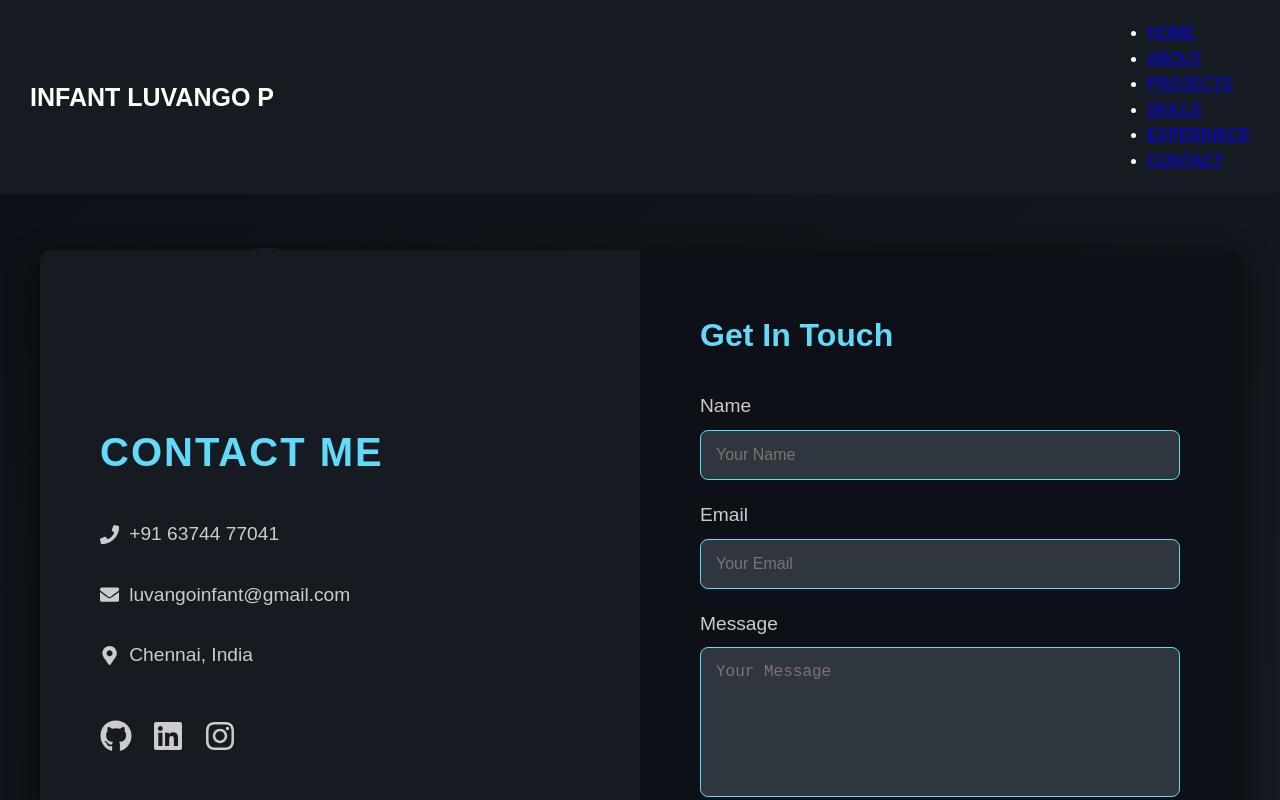
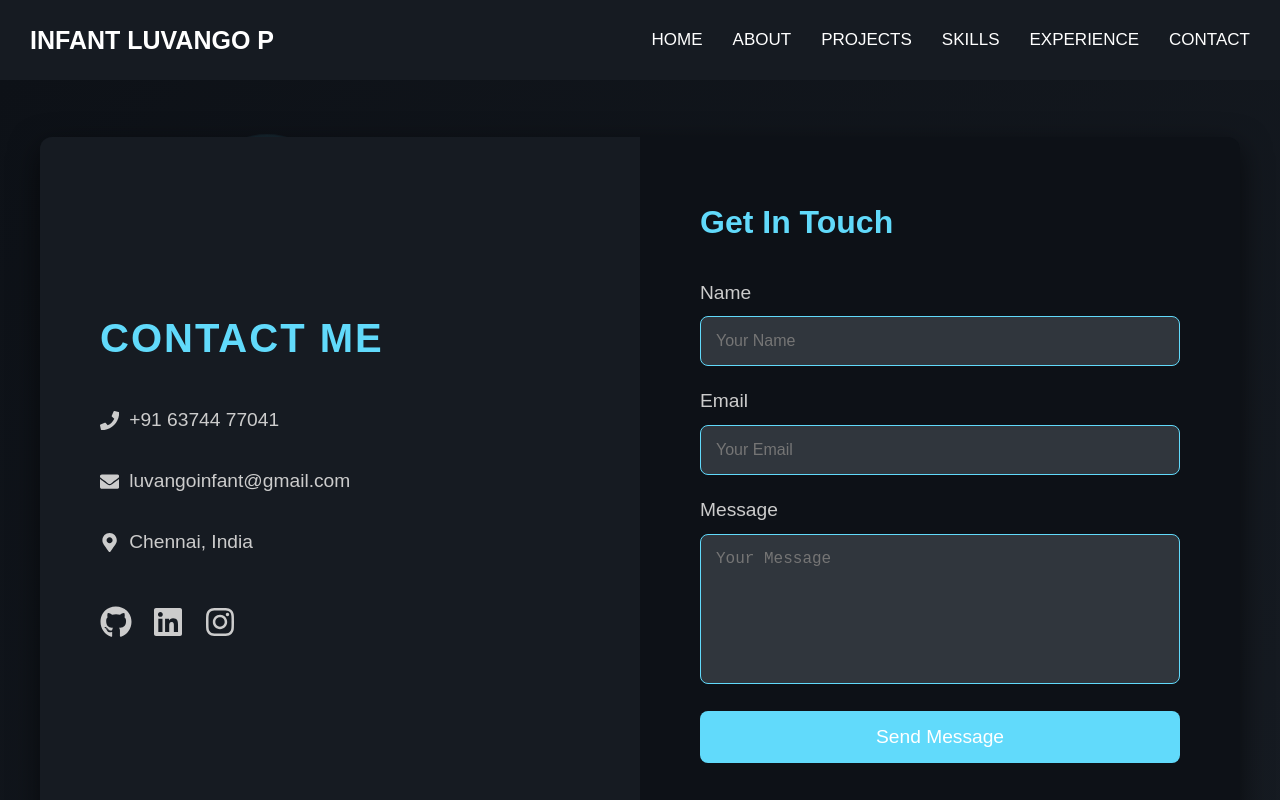
Before and after one commit to INFANTLUVANGO/portfolio, a React (Vite) app: page /contact in a window 1280 px wide. Shown: the top 800 px of the page. Built offline with nearby package versions, Linux system fonts and the light colour scheme.

Commit message:
Update Navbar.jsx

```diff
--- a/src/components/Navbar.jsx
+++ b/src/components/Navbar.jsx
@@ -1,18 +1,29 @@
-import React from "react";
+import React, { useState } from "react";
 import { Link } from "react-router-dom";
 import "../styles/Navbar.css";
 
 const Navbar = () => {
+  const [isOpen, setIsOpen] = useState(false);
+
+  const toggleMenu = () => {
+    setIsOpen(!isOpen);
+  };
+
   return (
     <nav className="navbar">
       <div className="logo">INFANT LUVANGO P</div>
-      <ul>
-        <li><Link to="/">HOME</Link></li>
-        <li><Link to="/about">ABOUT</Link></li>
-        <li><Link to="/projects">PROJECTS</Link></li>
-        <li><Link to="/skills">SKILLS</Link></li>
-        <li><Link to="/experience">EXPERINECE</Link></li>
-        <li><Link to="/contact">CONTACT</Link></li>
+
+      <div className="menu-toggle" onClick={toggleMenu}>
+        ☰
+      </div>
+
+      <ul className={`nav-links ${isOpen ? "show" : ""}`}>
+        <li><Link to="/" onClick={() => setIsOpen(false)}>HOME</Link></li>
+        <li><Link to="/about" onClick={() => setIsOpen(false)}>ABOUT</Link></li>
+        <li><Link to="/projects" onClick={() => setIsOpen(false)}>PROJECTS</Link></li>
+        <li><Link to="/skills" onClick={() => setIsOpen(false)}>SKILLS</Link></li>
+        <li><Link to="/experience" onClick={() => setIsOpen(false)}>EXPERIENCE</Link></li>
+        <li><Link to="/contact" onClick={() => setIsOpen(false)}>CONTACT</Link></li>
       </ul>
     </nav>
   );
```
